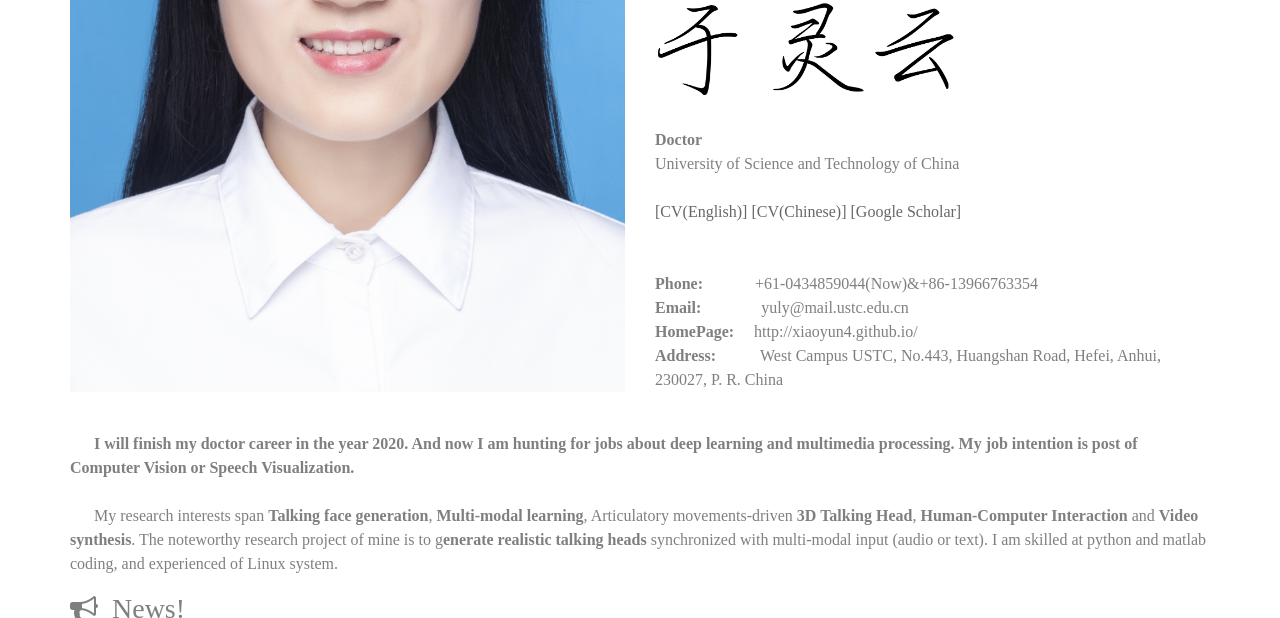
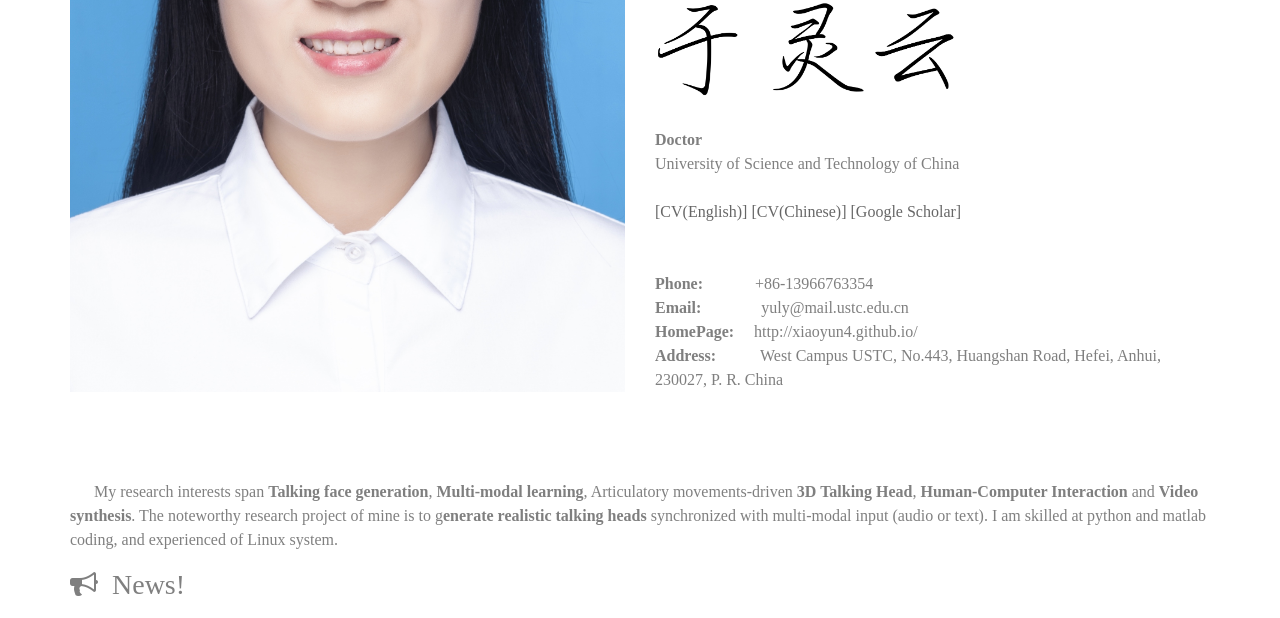
Before and after one commit to xiaoyun4/xiaoyun.github.com, a plain HTML site: page index.html in a window 1280 px wide. Shown: the part 560-1178 px from the top of the page. Drawn offline with Linux system fonts and the light colour scheme; a web font is replaced by a local one.

Commit message:
Update index.html

```diff
--- a/index.html
+++ b/index.html
@@ -74,7 +74,7 @@
 					Lingyun Yu
 				</h2><img src="img/lazyload-ph.png" data-src="img/name.png" class="img-fluid img-style float-lg-none mg-md lazyload" alt="name" />
 				<p class="btn-resize-mode p-1-style mg-clear">
-					<strong>Doctor</strong><br>University of Science and Technology of China<br><br><a href="./pdf/CV_LingyunYu_Eng.pdf" target="_blank">[CV(English)]</a>&nbsp;<a href="./pdf/CV_LingyunYu_Chn.pdf" target="_blank">[CV(Chinese)]</a>&nbsp;<a href="https://scholar.google.com/citations?hl=zh-CN&amp;user=M1fL0BwAAAAJ" target="_blank">[Google Scholar]</a><br><br><br><strong>Phone:</strong> &nbsp; &nbsp; &nbsp; &nbsp; &nbsp; &nbsp; +61-0434859044(Now)&+86-13966763354<br><strong>Email:</strong>&nbsp; &nbsp; &nbsp; &nbsp; &nbsp; &nbsp; &nbsp; &nbsp;yuly@mail.ustc.edu.cn<br><strong>HomePage:</strong> &nbsp; &nbsp; http://xiaoyun4.github.io/<br><strong>Address:</strong>&nbsp; &nbsp; &nbsp; &nbsp; &nbsp; &nbsp;West Campus USTC, No.443, Huangshan Road, Hefei, Anhui, 230027, P. R. China<br>
+					<strong>Doctor</strong><br>University of Science and Technology of China<br><br><a href="./pdf/CV_LingyunYu_Eng.pdf" target="_blank">[CV(English)]</a>&nbsp;<a href="./pdf/CV_LingyunYu_Chn.pdf" target="_blank">[CV(Chinese)]</a>&nbsp;<a href="https://scholar.google.com/citations?hl=zh-CN&amp;user=M1fL0BwAAAAJ" target="_blank">[Google Scholar]</a><br><br><br><strong>Phone:</strong> &nbsp; &nbsp; &nbsp; &nbsp; &nbsp; &nbsp; +86-13966763354<br><strong>Email:</strong>&nbsp; &nbsp; &nbsp; &nbsp; &nbsp; &nbsp; &nbsp; &nbsp;yuly@mail.ustc.edu.cn<br><strong>HomePage:</strong> &nbsp; &nbsp; http://xiaoyun4.github.io/<br><strong>Address:</strong>&nbsp; &nbsp; &nbsp; &nbsp; &nbsp; &nbsp;West Campus USTC, No.443, Huangshan Road, Hefei, Anhui, 230027, P. R. China<br>
 				</p>
 			</div>
 		</div>
@@ -88,7 +88,7 @@
 		<div class="row">
 			<div class="col">
 				<p class="p-4-style btn-resize-mode">
-					<strong>&nbsp; &nbsp; &nbsp; I will finish my doctor career in the year 2020. And now I am hunting for jobs about deep learning and multimedia processing. My job intention is post of Computer Vision or Speech Visualization.</strong><br><br>&nbsp; &nbsp; &nbsp; My research interests span <strong>Talking face generation</strong>, <strong>Multi-modal learning</strong>, Articulatory movements-driven <strong>3D Talking Head</strong>, <strong>Human-Computer Interaction</strong> and <strong>Video synthesis</strong>. The noteworthy research project of mine is to g<strong>enerate realistic talking heads</strong> synchronized with multi-modal input (audio or text). I am skilled at python and matlab coding, and experienced of Linux system.<br>
+					</strong><br><br>&nbsp; &nbsp; &nbsp; My research interests span <strong>Talking face generation</strong>, <strong>Multi-modal learning</strong>, Articulatory movements-driven <strong>3D Talking Head</strong>, <strong>Human-Computer Interaction</strong> and <strong>Video synthesis</strong>. The noteworthy research project of mine is to g<strong>enerate realistic talking heads</strong> synchronized with multi-modal input (audio or text). I am skilled at python and matlab coding, and experienced of Linux system.<br>
 				</p>
 				<h3 class="mg-md">
 					<span class="fa fa-bullhorn"></span>&nbsp; News!
```
